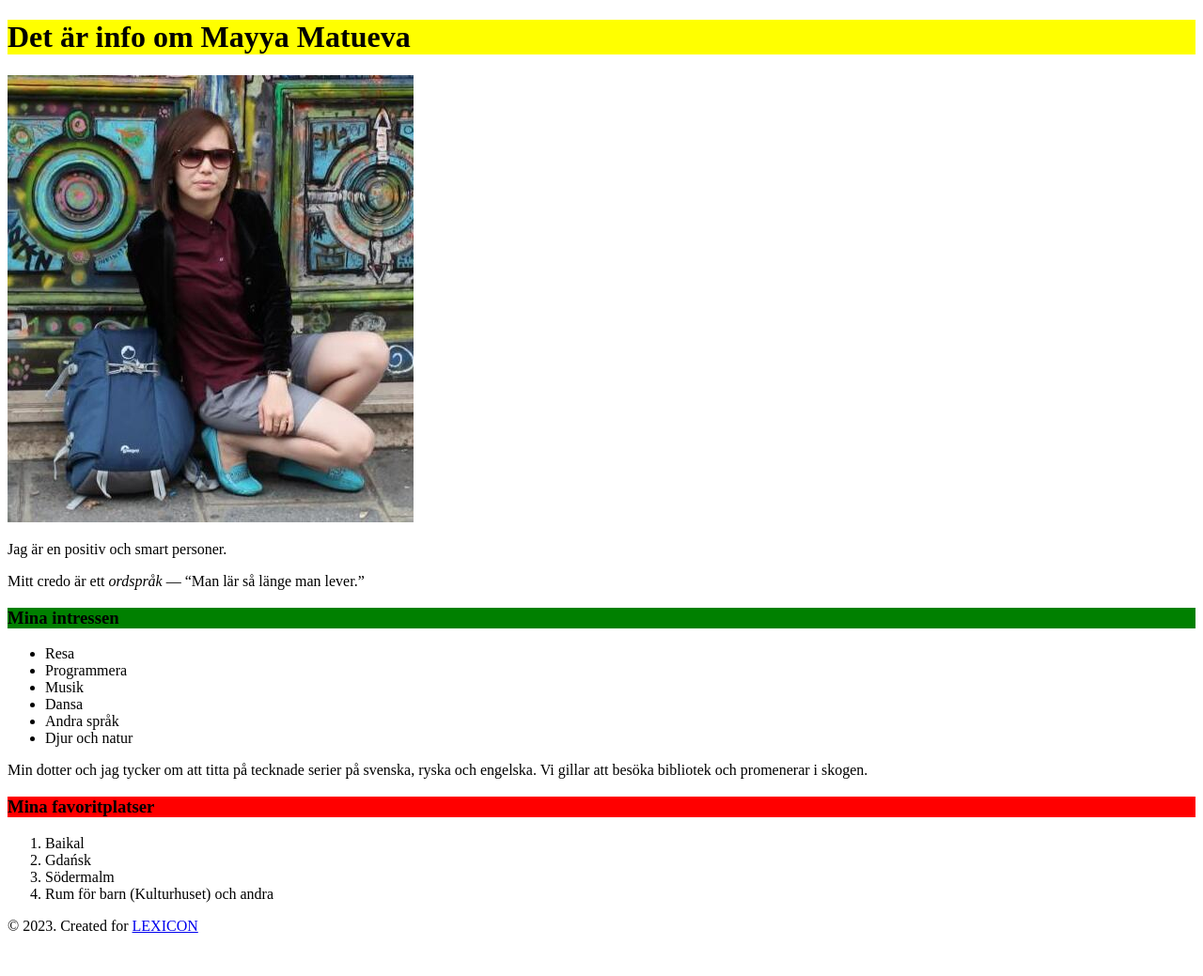
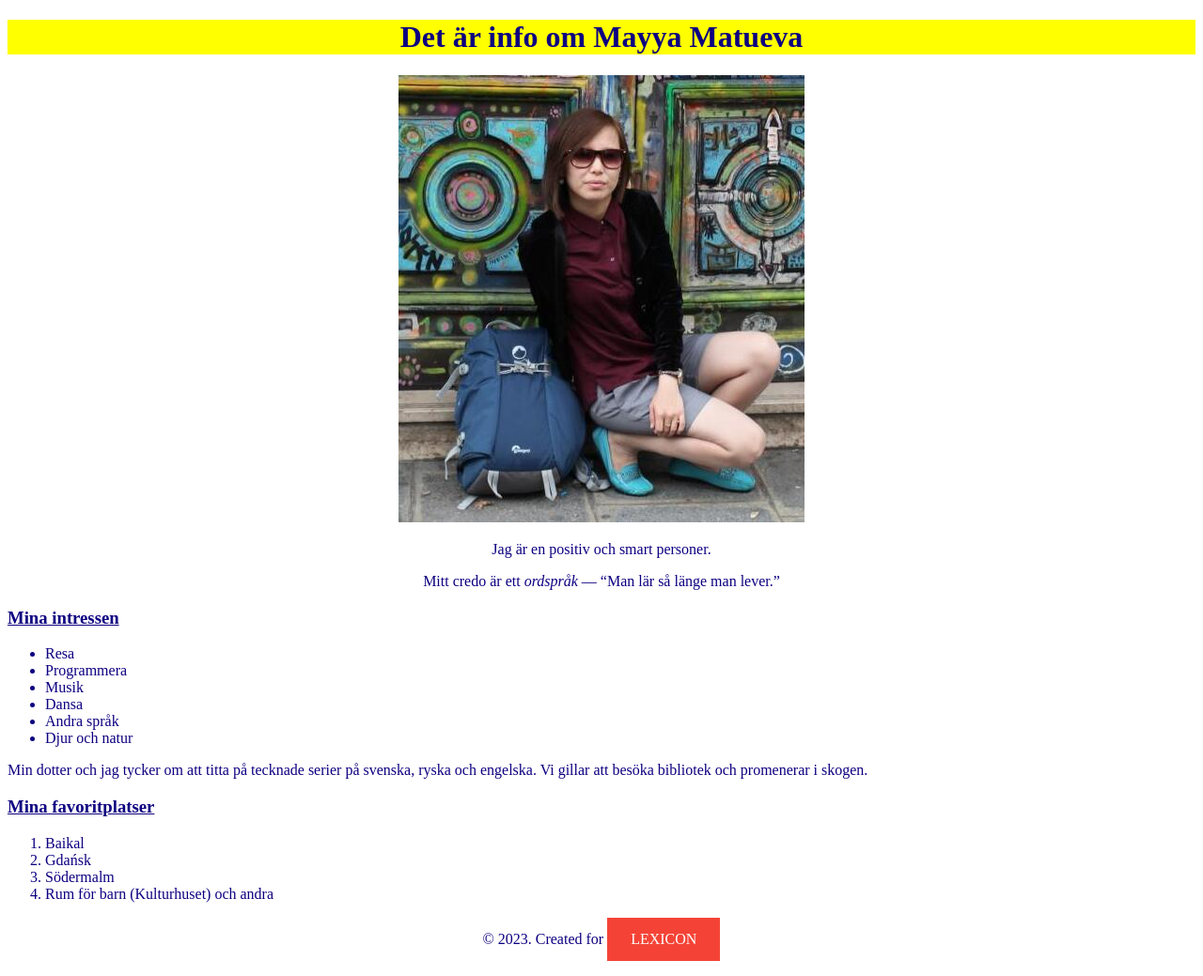
Before and after one commit to Maichonok/Lexicon-About_me, a plain HTML site: page index.html in a window 1280 px wide. Shown: the whole page at 94% size. Before the commit the page ends 1011 px from the top, so only its background shows below. Drawn offline with Linux system fonts and the light colour scheme.

Commit message:
add styles

```diff
--- a/index.html
+++ b/index.html
@@ -4,16 +4,18 @@
     <meta charset="UTF-8" />
     <meta name="viewport" content="width=device-width, initial-scale=1.0" />
     <title>Om Mayya Matueva</title>
-  </head>
+    <link rel="stylesheet" href="styles.css">  </head>
   <body>
-    <h1 style="background-color: yellow">Det är info om Mayya Matueva</h1>
-    <img src="Maja.jpg" alt="Det var i Paris" />
-    <p>Jag är en positiv och smart personer.</p>
-    <p>
-      Mitt credo är ett <cite>ordspråk</cite> —
-      <q>Man lär så länge man lever.</q>
-    </p>
-    <h3 style="background-color:green">Mina intressen</h3>
+    <h1>Det är info om Mayya Matueva</h1>
+    <img class="displayed" src="Maja.jpg" alt="Det var i Paris" />
+    <div class="description">
+      <p>Jag är en positiv och smart personer.</p>
+      <p>
+        Mitt credo är ett <cite>ordspråk</cite> —
+        <q>Man lär så länge man lever.</q>
+      </p>
+    </div>
+    <h3>Mina intressen</h3>
     <ul>
       <li>Resa</li>
       <li>Programmera</li>
@@ -27,7 +29,7 @@
       ryska och engelska. Vi gillar att besöka bibliotek och promenerar i
       skogen.
     </p>
-    <h3 style="background-color:red">Mina favoritplatser</h3>
+    <h3>Mina favoritplatser</h3>
     <ol>
       <li>Baikal</li>
       <li>Gdańsk</li>
@@ -35,7 +37,7 @@
       <li>Rum för barn (Kulturhuset) och andra</li>
     </ol>
   </body>
-  <footer>
+  <footer class = "copyright">
     <p>
       &copy; 2023. Created for
       <a href="https://www.lexicon.se/" target="_blank">LEXICON </a>
--- /dev/null
+++ b/styles.css
@@ -0,0 +1,42 @@
+body {
+  color: #0d0080;
+}
+
+h1 {
+  text-align: center;
+  background-color: yellow;
+}
+
+h3 {
+  text-decoration: underline;
+}
+
+img.displayed {
+  display: block;
+  margin-left: auto;
+  margin-right: auto;
+  margin-bottom: 20px;
+}
+
+.description {
+  text-align: center;
+}
+
+a:link,
+a:visited {
+  background-color: #f44336;
+  color: white;
+  padding: 14px 25px;
+  text-align: center;
+  text-decoration: none;
+  display: inline-block;
+}
+
+a:hover,
+a:active {
+  background-color: red;
+}
+
+.copyright {
+  text-align: center;
+}
```
